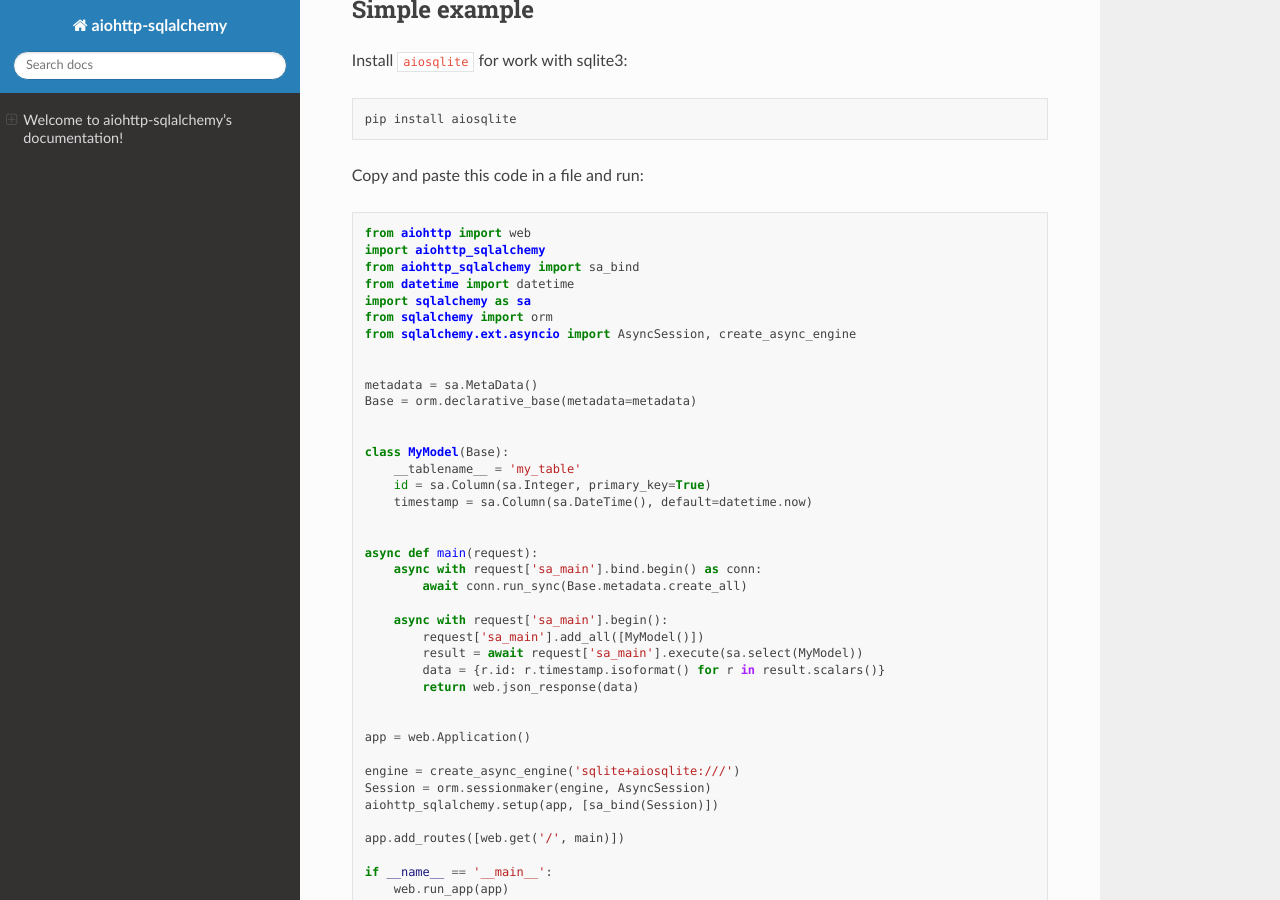
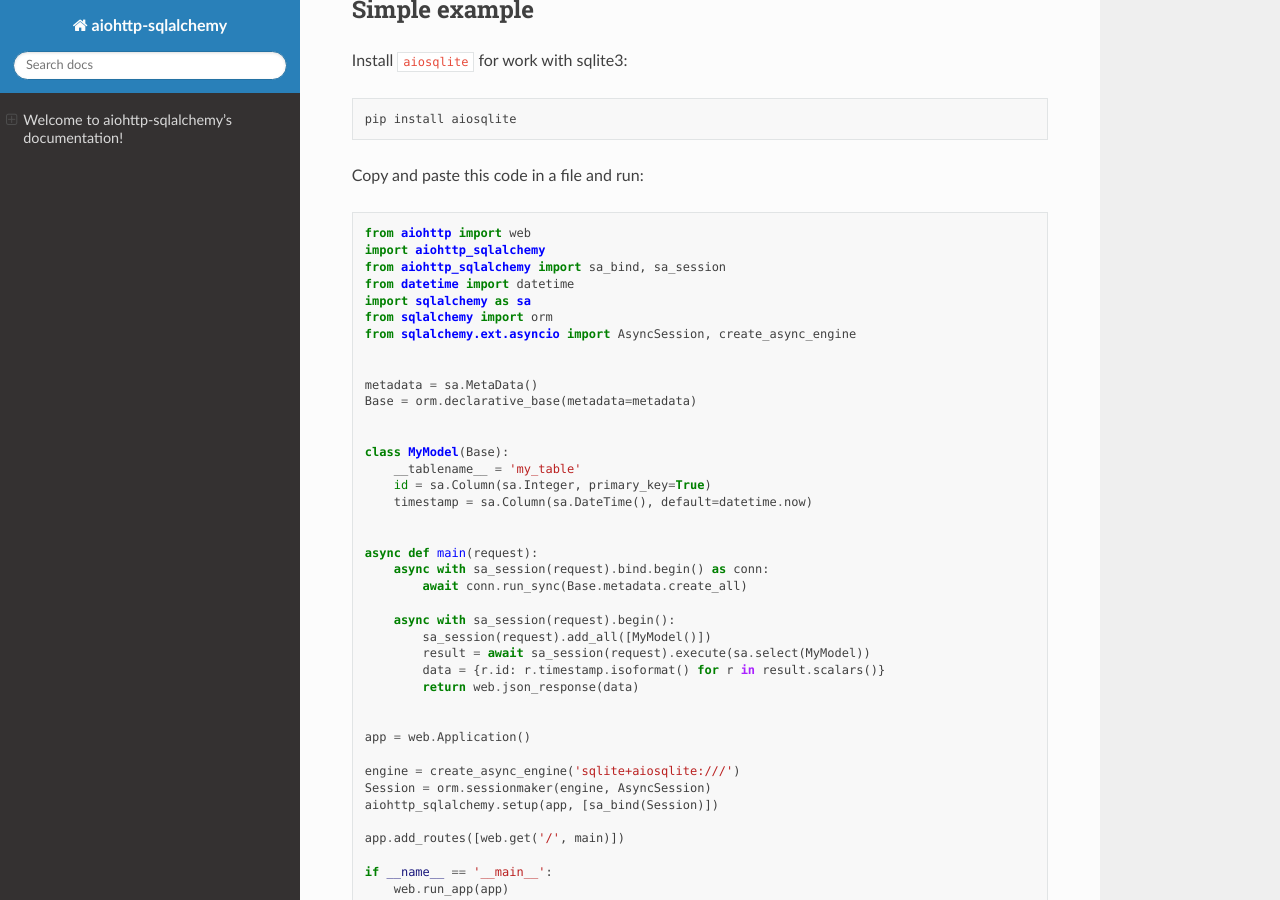
Before and after one commit to ri-gilfanov/aiohttp-sqlalchemy, a Sphinx documentation site: the page built from docs/index.rst, in a window 1280 px wide and 900 px high, scrolled down 1174 px. Built offline with Sphinx 7.4.7 and the Read the Docs theme 2.0.0, drawn with Linux system fonts in a browser that asks for light colours.

Commit message:
Update simple example

```diff
--- a/docs/index.rst
+++ b/docs/index.rst
@@ -67,7 +67,7 @@
 
   from aiohttp import web
   import aiohttp_sqlalchemy
-  from aiohttp_sqlalchemy import sa_bind
+  from aiohttp_sqlalchemy import sa_bind, sa_session
   from datetime import datetime
   import sqlalchemy as sa
   from sqlalchemy import orm
@@ -85,12 +85,12 @@
 
 
   async def main(request):
-      async with request['sa_main'].bind.begin() as conn:
+      async with sa_session(request).bind.begin() as conn:
           await conn.run_sync(Base.metadata.create_all)
 
-      async with request['sa_main'].begin():
-          request['sa_main'].add_all([MyModel()])
-          result = await request['sa_main'].execute(sa.select(MyModel))
+      async with sa_session(request).begin():
+          sa_session(request).add_all([MyModel()])
+          result = await sa_session(request).execute(sa.select(MyModel))
           data = {r.id: r.timestamp.isoformat() for r in result.scalars()}
           return web.json_response(data)
 
```
Also changed, not shown: README.rst (+5 -5 lines), 1 other file.
